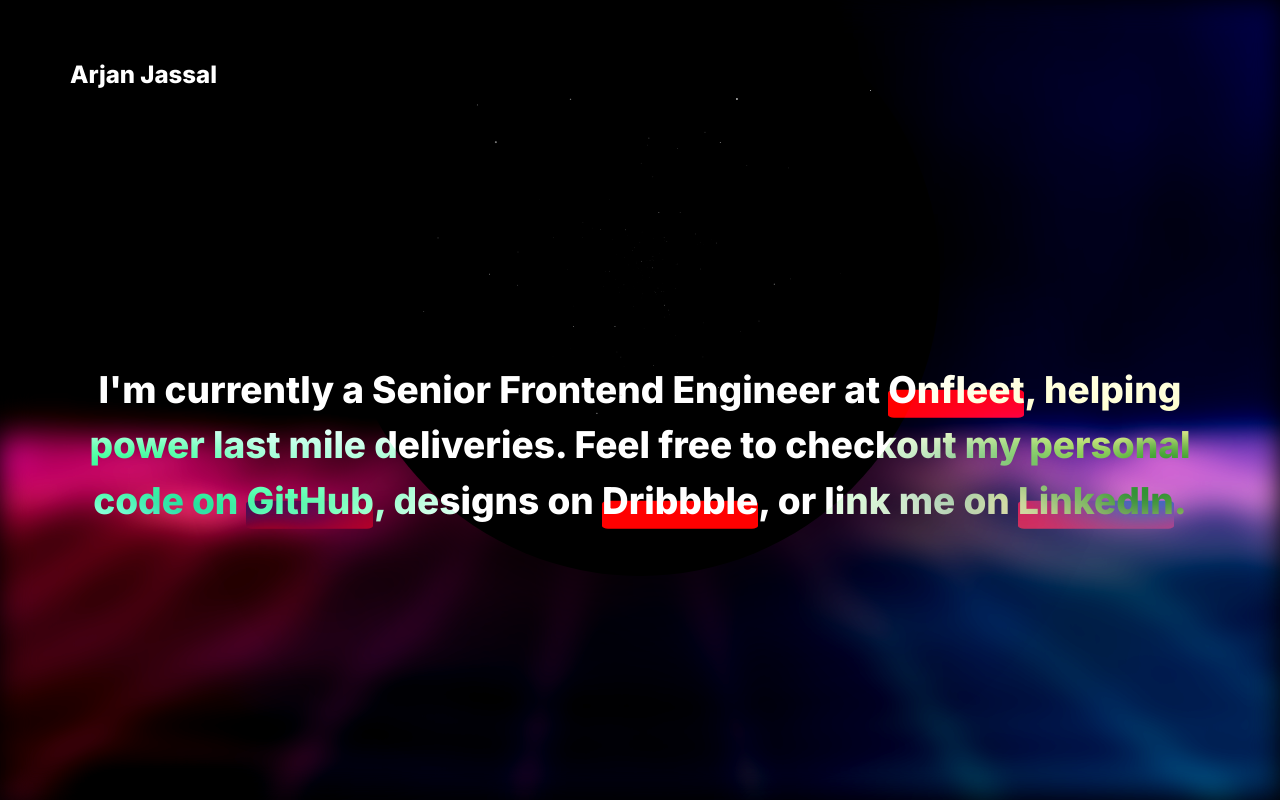
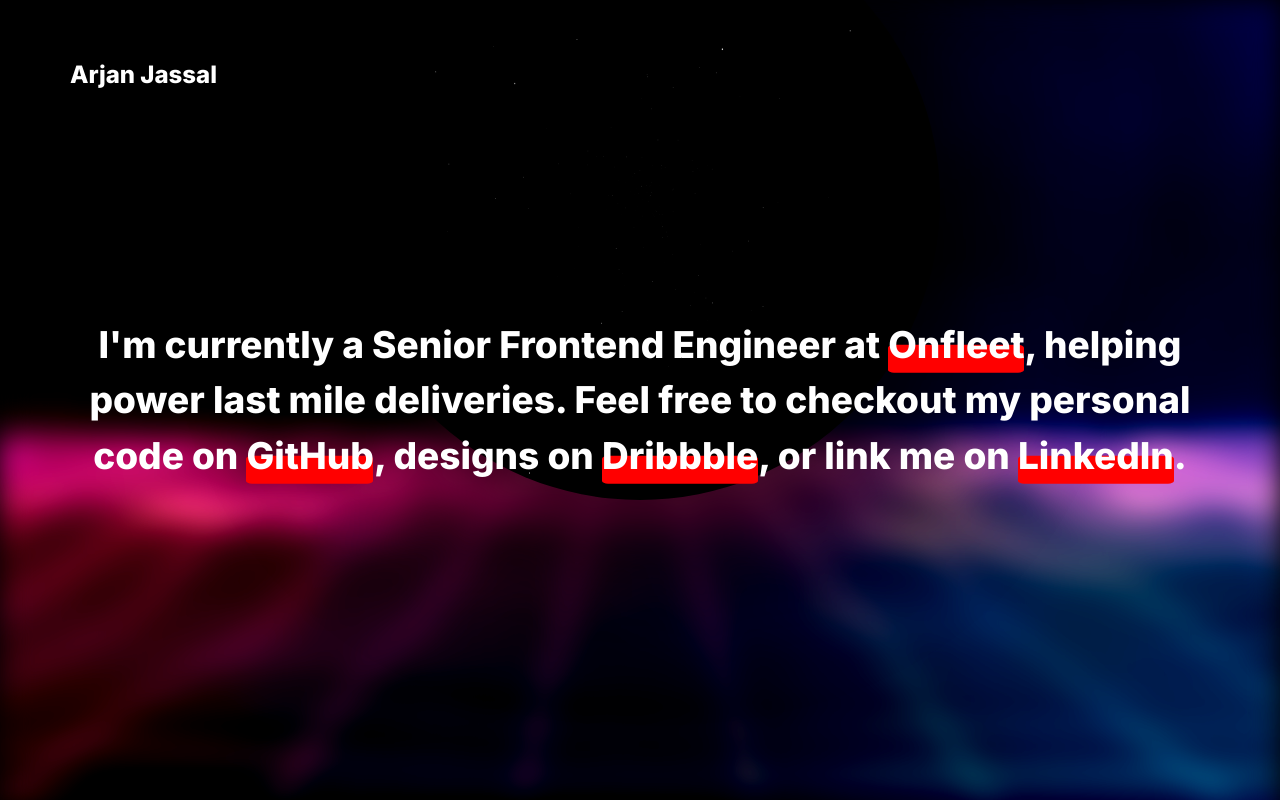
Before and after one commit to ArjanJ/arjanjassal, a Next.js app: page / in a window 1280 px wide. Shown: the top 800 px of the page. Built offline with nearby package versions, Linux system fonts and the light colour scheme.

Commit message:
same but built different

```diff
--- a/components/Particles2.tsx
+++ b/components/Particles2.tsx
@@ -82,17 +82,17 @@
 const particleBaseStyles = css`
   background: white;
   border-radius: 50%;
+  bottom: 0;
+  left: 0;
+  margin: auto;
+  position: absolute;
+  right: 0;
+  top: 0;
   will-change: transform;
-  position: absolute;
-  top: 0;
-  left: 0;
-  bottom: 0;
-  right: 0;
-  margin: auto;
 `;
 
 const particleDynamicStyles = () => {
-  const size = getRandomInt(1, 4);
+  const size = getRandomInt(1, 3);
 
   const initX = getRandomInt(-1000, 1000);
   const initY = getRandomInt(-1000, 1000);
--- a/modules/Intro.tsx
+++ b/modules/Intro.tsx
@@ -6,14 +6,16 @@
 
 export const Intro = () => {
   const [opacity, setOpacity] = useState(1);
-  const [s, setS] = useState<number>(1);
+  const [scrolled, setScrolled] = useState<number>(1);
 
   useLayoutEffect(() => {
     function handleScroll() {
-      const { scrollY } = window;
+      const { innerHeight, scrollY } = window;
       const opacityVal = Number((1 - scrollY / 600).toFixed(2));
 
-      setS(1 - scrollY * -1);
+      if (innerHeight > scrollY) {
+        setScrolled(1 - scrollY * -1);
+      }
 
       if (opacityVal > -0.1) {
         setOpacity(opacityVal);
@@ -27,15 +29,14 @@
     };
   }, []);
 
+  console.log(scrolled);
+
   return (
     <>
       <section
         css={css`
-          align-items: center;
           background: black;
-          display: flex;
-          justify-content: center;
-          min-height: 100vh;
+          min-height: 150vh;
           position: relative;
           z-index: 1;
         `}
@@ -43,13 +44,22 @@
         <div
           css={css`
             display: grid;
+            grid-template-rows: repeat(3, 1fr);
+            height: 100vh;
             margin: 0 auto;
-            min-height: 100vh;
-            max-width: 1200px;
-            padding: 0 30px;
+            position: sticky;
+            top: 0;
+            overflow: hidden;
           `}
         >
-          <header css={css``}>
+          <header
+            css={css`
+              margin: 0 auto;
+              max-width: 1200px;
+              padding: 0 30px;
+              width: 100%;
+            `}
+          >
             <h1
               css={css`
                 display: inline-block;
@@ -65,11 +75,17 @@
             css={css`
               font-size: 37px;
               font-weight: 800;
+              margin: auto;
+              max-width: 1200px;
               mix-blend-mode: exclusion;
               opacity: ${opacity};
               text-align: center;
               transform: scale(${opacity});
               will-change: opacity;
+              padding: 0 30px;
+
+              grid-row: 2;
+              grid-column: 1;
 
               a {
                 position: relative;
@@ -109,6 +125,35 @@
             <a href="">GitHub</a>, designs on <a href="">Dribbble</a>, or link
             me on <a href="">LinkedIn</a>.
           </p>
+
+          <div
+            css={css`
+              background: black;
+              border-radius: 50%;
+              filter: drop-shadow(6px 41px 80px black);
+              height: 600px;
+              left: 0;
+              margin: 0 auto;
+              overflow: hidden;
+              position: relative;
+              right: 0;
+              bottom: 200px;
+              transition: transform 100ms linear;
+              width: 600px;
+              will-change: transform;
+              z-index: -2;
+
+              grid-row: 2;
+              grid-column: 1;
+
+              ${scrolled > 100 &&
+              `
+              transform: scale(${scrolled / 100});
+            `}
+            `}
+          >
+            <Particles2 />
+          </div>
         </div>
 
         <div
@@ -120,48 +165,25 @@
             left: 0;
             margin: auto;
             overflow: hidden;
-            position: fixed;
+            position: absolute;
             right: 0;
             top: 0;
             width: 100%;
             z-index: -3;
           `}
         />
-
-        <div
-          css={css`
-            position: fixed;
-            top: 0;
-            left: 0;
-            right: 0;
-            bottom: 31%;
-            height: 600px;
-            width: 600px;
-            background: black;
-            border-radius: 50%;
-            margin: auto;
-            transition: transform 100ms linear;
-            z-index: -2;
-            will-change: transform;
-            overflow: hidden;
-            filter: drop-shadow(6px 41px 80px black);
-
-            ${s > 100 &&
-            `
-            transform: scale(${s / 100});
-          `}
-          `}
-        >
-          <Particles2 />
-        </div>
       </section>
 
       <section
         css={css`
           height: 100vh;
           background: black;
+          position: relative;
+          z-index: 1;
         `}
-      ></section>
+      >
+        <h1>Sup</h1>
+      </section>
     </>
   );
 };
```
